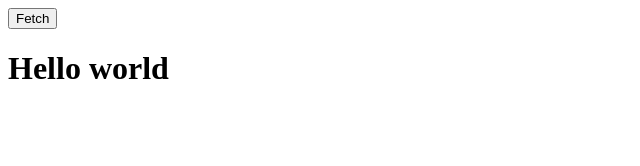
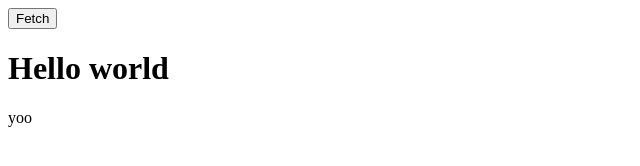
Before and after one commit to BaijuBThomas/Learning-DSA-1, a plain HTML site: page index.html in a window 1280 px wide. Shown: the full height of the page, 0-640 px from the left. Drawn offline with Linux system fonts and the light colour scheme.

Commit message:
added a new tag <p>

```diff
--- a/index.html
+++ b/index.html
@@ -9,5 +9,6 @@
 <body>
    <button>Fetch</button>
    <h1>Hello world</h1>
+   <p>yoo</p>
 </body>
 </html>
```
